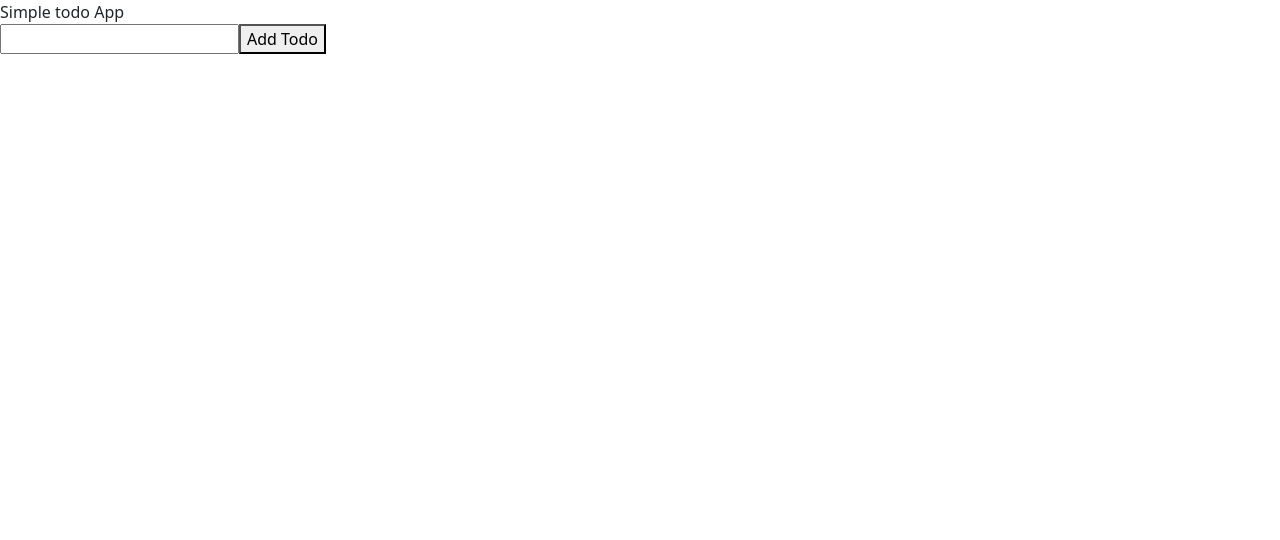
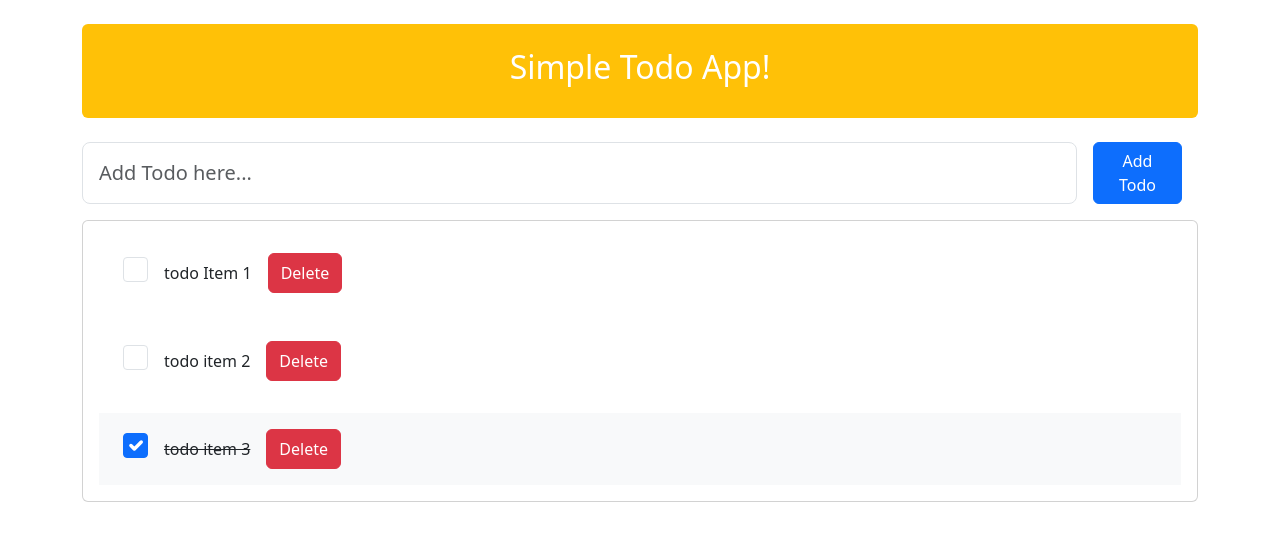
Before and after one commit to rishuverma/React_Redux_Todo, a React (Vite) app: page / in a window 1280 px wide. Shown: the top 540 px of the page. Built offline with nearby package versions, Linux system fonts and the light colour scheme.

Commit message:
basic functioning app completed

```diff
--- a/src/App.tsx
+++ b/src/App.tsx
@@ -1,10 +1,17 @@
+import { Container } from "react-bootstrap";
 import AddTodo from "./components/AddTodo";
+import AllTodo from "./components/AllTodo";
 
 function App() {
   return (
     <>
-      <div>Simple todo App</div>
-      <AddTodo />
+      <div className="container">
+        <div className="bg-warning text-white p-4 my-4 justify-content-center d-flex rounded">
+          <h2>Simple Todo App!</h2>
+        </div>
+        <AddTodo />
+        <AllTodo />
+      </div>
     </>
   );
 }
--- a/src/components/AddTodo.tsx
+++ b/src/components/AddTodo.tsx
@@ -7,20 +7,27 @@ const AddTodo = () => {
   const dispatch = useDispatch();
   const handleSubmit = (event: any) => {
     event.preventDefault();
-    const todoToAdd = {
-      todoTitle: inputVal,
-    };
-    dispatch(addTodo(todoToAdd));
+    if (inputVal)
+      dispatch(
+        addTodo({
+          todoTitle: inputVal,
+        })
+      );
+    setInputVal("");
   };
   return (
     <>
-      <form onSubmit={handleSubmit}>
+      <form onSubmit={handleSubmit} className="d-flex mb-3 ">
         <input
+          className="form-control form-control-lg"
           type="text"
           value={inputVal}
+          placeholder="Add Todo here..."
           onChange={(event) => setInputVal(event.target.value)}
         ></input>
-        <button type="submit">Add Todo</button>
+        <button type="submit" className="btn btn-primary mx-3">
+          Add Todo
+        </button>
       </form>
     </>
   );
--- /dev/null
+++ b/src/components/AllTodo.tsx
@@ -0,0 +1,24 @@
+import { useSelector } from "react-redux";
+import TodoItem from "./TodoItem";
+
+const AllTodo = () => {
+  const todo = useSelector((state: any) => state.todo);
+  console.log(todo);
+  return (
+    <>
+      <div className="card">
+        <div>
+          {todo.map((item: any) => (
+            <TodoItem
+              key={item.id}
+              id={item.id}
+              todoTitle={item.todoTitle}
+              completed={item.completed}
+            />
+          ))}
+        </div>
+      </div>
+    </>
+  );
+};
+export default AllTodo;
--- /dev/null
+++ b/src/components/TodoItem.tsx
@@ -0,0 +1,32 @@
+import { useDispatch } from "react-redux";
+import { toggleComplete, deleteTodo } from "../features/todoSlice";
+
+const TodoItem = ({ id, todoTitle, completed }: any) => {
+  const dispatch = useDispatch();
+  const handleCheckbox = () => {
+    dispatch(toggleComplete({ id, completed: !completed }));
+  };
+  const handleButtonClick = () => {
+    dispatch(deleteTodo({ id }));
+  };
+  return (
+    <>
+      <div className={`d-flex m-3 p-3 ${completed && "bg-light"}`}>
+        <input
+          type="checkbox"
+          className="mx-2 form-check-input"
+          style={{ height: "25px", width: "25px" }}
+          checked={completed}
+          onChange={handleCheckbox}
+        ></input>
+        <span className={`m-2 ${completed && "text-decoration-line-through"}`}>
+          {todoTitle}
+        </span>
+        <button onClick={handleButtonClick} className="btn mx-2 btn-danger">
+          Delete
+        </button>
+      </div>
+    </>
+  );
+};
+export default TodoItem;
--- a/src/features/todoSlice.ts
+++ b/src/features/todoSlice.ts
@@ -3,6 +3,7 @@ import { createSlice } from "@reduxjs/toolkit";
 const initialState = [
   { id: 1, todoTitle: "todo Item 1", completed: false },
   { id: 2, todoTitle: "todo item 2", completed: false },
+  { id: 3, todoTitle: "todo item 3", completed: true },
 ];
 
 const todoSlice = createSlice({
@@ -17,8 +18,21 @@ const todoSlice = createSlice({
       };
       state.push(newTodoObject);
     },
+    toggleComplete: (state, action) => {
+      const itemIndex = state.findIndex(
+        (item) => item.id === action.payload.id
+      );
+      state[itemIndex].completed = action.payload.completed;
+    },
+    deleteTodo: (state, action) => {
+      //      const toRemoveIndex = state.findIndex(
+      //        (item) => item.id === action.payload.id
+      //      );
+      //      state.splice(toRemoveIndex, 1);
+      return state.filter((item) => item.id !== action.payload.id);
+    },
   },
 });
 
-export const { addTodo } = todoSlice.actions;
+export const { addTodo, toggleComplete, deleteTodo } = todoSlice.actions;
 export default todoSlice.reducer;
```
